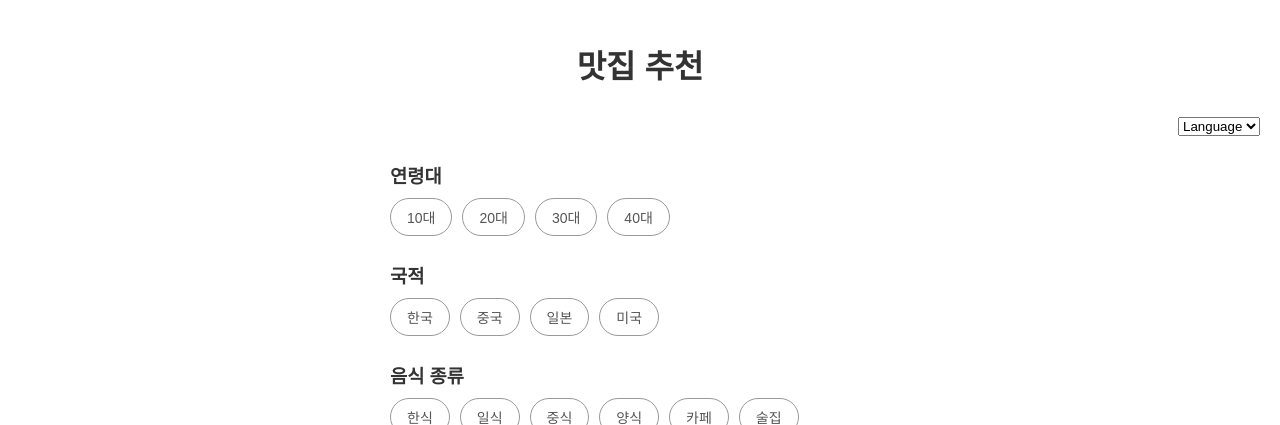
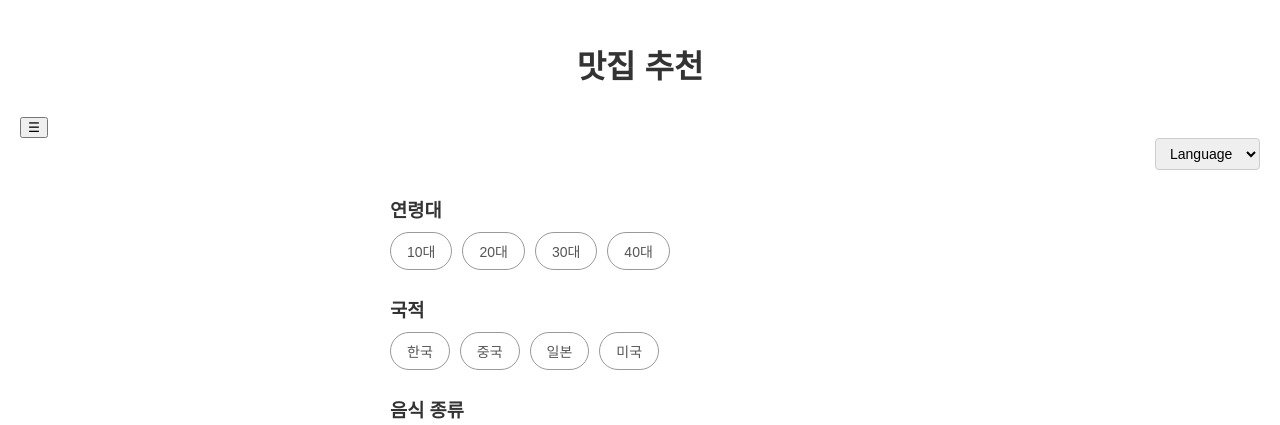
Before and after one commit to nanagit123/Koring, a Python web app: template place/templates/place.html in a window 1280 px wide. Shown: the top 425 px of the page. Run offline with Jinja, Linux system fonts and the light colour scheme; the template is opened without the code that fills it, so the values that code supplies are empty.

Commit message:
0804-장소추천 화면 완성

```diff
--- a/place/static/css/place.css
+++ b/place/static/css/place.css
@@ -10,6 +10,69 @@ h1 {
   text-align: center;
   margin-bottom: 30px;
   font-weight: 700;
+}
+.top-right {
+  display: flex;
+  flex-direction: column;
+  align-items: flex-end;
+  gap: 8px;
+}
+
+.language-select {
+  font-size: 14px;
+  padding: 6px 10px;
+  border-radius: 4px;
+  border: 1px solid #ccc;
+}
+
+.hidden {
+  display: none;
+}
+
+.sidebar {
+  position: fixed;
+  top: 0;
+  left: 0;
+  width: 260px;
+  height: 100vh;
+  background-color: white;
+  box-shadow: 2px 0 5px rgba(0, 0, 0, 0.2);
+  padding: 20px;
+  z-index: 1000;
+  overflow-y: auto;
+}
+
+.close-btn {
+  font-size: 20px;
+  background: none;
+  border: none;
+  cursor: pointer;
+  margin-bottom: 20px;
+}
+
+/* 메뉴 및 명소 그리드 2열 구성 */
+.sidebar-grid {
+  display: grid;
+  grid-template-columns: repeat(2, 1fr);
+  gap: 20px;
+  margin-bottom: 30px;
+}
+
+.sidebar-item {
+  display: flex;
+  flex-direction: column;
+  align-items: center;
+  text-align: center;
+  color: #333;
+  font-size: 14px;
+  cursor: pointer;
+}
+
+.sidebar-item img {
+  width: 40px;
+  height: 40px;
+  margin-bottom: 6px;
+  object-fit: contain;
 }
 
 .lang-select {
--- /dev/null
+++ b/place/static/js/sidebar.js
@@ -0,0 +1,45 @@
+// sidebar.js
+
+// 사이드바 토글 함수 (기존과 동일)
+function toggleSidebar() {
+  const sidebar = document.getElementById('sidebar');
+  if (sidebar.classList.contains('hidden')) {
+    sidebar.classList.remove('hidden'); // 보이게
+  } else {
+    sidebar.classList.add('hidden'); // 숨기기
+  }
+}
+
+// ESC 키 누르면 사이드바 닫기 (기존과 동일)
+document.addEventListener('keydown', function (e) {
+  if (e.key === 'Escape') {
+    const sidebar = document.getElementById('sidebar');
+    sidebar.classList.add('hidden');
+  }
+});
+
+// 사이드바가 아닌 화면 클릭시 사이드바 닫기 (수정 부분)
+document.addEventListener('click', function (e) {
+  const sidebar = document.getElementById('sidebar');
+  const menuBtn = document.querySelector('.menu-btn'); // 사이드바 여는 버튼 (햄버거 버튼 등)
+
+  // 핵심 수정 부분: 특정 버튼 클릭시 사이드바 닫힘을 무시
+  // 클릭된 요소가 filter-btn 클래스를 가진 요소거나 그 자식 요소이면 필터 버튼을 클릭한 것으로 간주
+  const isFilterBtnClick = e.target.closest('.filter-btn');
+  // 클릭된 요소가 submit-btn 클래스를 가진 요소거나 그 자식 요소이면 추천 버튼을 클릭한 것으로 간주
+  const isSubmitBtnClick = e.target.closest('.submit-btn');
+
+  // 만약 클릭된 요소가 필터 버튼이나 제출 버튼이라면, 사이드바를 닫지 않고 함수 종료
+  // 이렇게 하면 해당 버튼들의 클릭 이벤트는 사이드바 닫기 로직에 영향을 주지 않아요.
+  if (isFilterBtnClick || isSubmitBtnClick) {
+    return;
+  }
+
+  // 사이드바 내부를 클릭했거나 메뉴 버튼을 클릭했다면 사이드바를 닫지 않음
+  const isClickInsideSidebar = sidebar.contains(e.target);
+  const isClickOnMenu = menuBtn.contains(e.target);
+
+  if (!isClickInsideSidebar && !isClickOnMenu && !sidebar.classList.contains('hidden')) {
+    sidebar.classList.add('hidden');
+  }
+});
--- a/place/templates/place.html
+++ b/place/templates/place.html
@@ -11,18 +11,81 @@
     <h1>맛집 추천</h1>
 
    <!-- 사이드바 추후에 코드 추가 -->
+  <div class="top-bar">
+    <button class="menu-btn" onclick="toggleSidebar()">☰</button>
 
-    <!-- 번역 -->
-      <div class="lang-select">
-       <select>
-       <option value="">Language</option>
-       <option value="">한국어</option>
-       <option value="">영어</option>
-       <option value="">일본어</option>
-       <option value="">중국어</option>
-       </select>
-      </div>
+    <div class="top-right">
+      <select class="language-select">
+        <option>Language</option>
+        <option value="ko">한국어</option>
+        <option value="en">English</option>
+        <option value="ja">日本語</option>
+        <option value="zh">中文</option>
+      </select>
+    </div>
+  </div>
 
+<!-- 사이드바 -->
+<div id="sidebar" class="sidebar hidden">
+  <button class="close-btn" onclick="toggleSidebar()">✕</button>
+
+  <!-- 메뉴 아이템 2개씩 -->
+  <div class="sidebar-grid">
+    <div class="sidebar-item">
+      <img src="../static/images/home.png" class="menu-icon" />
+      <span>Home</span>
+    </div>
+    <div class="sidebar-item">
+      <img src="../static/images/reservation.png" class="menu-icon" />
+      <span>Reservation</span>
+    </div>
+    <div class="sidebar-item">
+      <img src="../static/images/foodai.png" class="menu-icon" />
+      <span>Food AI</span>
+    </div>
+    <div class="sidebar-item">
+      <img src="../static/images/album.png" class="menu-icon" />
+      <span>Album</span>
+    </div>
+    <div class="sidebar-item">
+      <img src="../static/images/map.png" class="menu-icon" />
+      <span>Map</span>
+    </div>
+    <div class="sidebar-item">
+      <img src="../static/images/community.png" class="menu-icon" />
+      <span>Community</span>
+    </div>
+  </div>
+
+  <!-- 명소 항목도 2개씩 -->
+  <div class="sidebar-grid landmark-list">
+    <div class="sidebar-item">
+      <!-- html 파일 연결 -->
+      <a href="../landmarks/gyeongbokgung.html">
+      <img src="../static/images/ogyeongbokgung.png" class="landmark-img" />
+      </a>
+      <span>경복궁</span>
+    </div>
+    <div class="sidebar-item">
+      <a href="../landmarks/namsan.html">
+      <img src="../static/images/onamsan.png" class="landmark-img" />
+      </a>
+      <span>남산</span>
+    </div>
+    <div class="sidebar-item">
+      <a href="../landmarks/yisunshin.html">
+      <img src="../static/images/oyisunshin.png" class="landmark-img" />
+      </a>
+      <span>이순신 장군 동상</span>
+    </div>
+    <div class="sidebar-item">
+      <a href="../landmarks/bukchon.html">
+      <img src="../static/images/obukchon.png" class="landmark-img" />
+      </a>
+      <span>북촌 한옥 마을</span>
+    </div>
+  </div>
+</div>
         <section class="container">
         <!-- 연령대 필터 -->
         <h3>연령대</h3>
@@ -58,5 +121,7 @@
      <div class="submit-btn">
       <button onclick="location.href=''">맛집 추천 받기</button>
     </div>
+    <script src="../static/js/place.js"></script>
+     <script src="../static/js/sidebar.js"></script>
 </body>
 </html>
```
Also changed, not shown: place/static/js/place.js (+24 -40 lines), place/static/images/album.png (added), place/static/images/community.png (added), place/static/images/foodai.png (added), place/static/images/home.png (added), place/static/images/map.png (added), place/static/images/obukchon.png (added), place/static/images/ogyeongbokgung.png (added), place/static/images/onamsan.png (added), place/static/images/oyisunshin.png (added), place/static/images/reservation.png (added).
